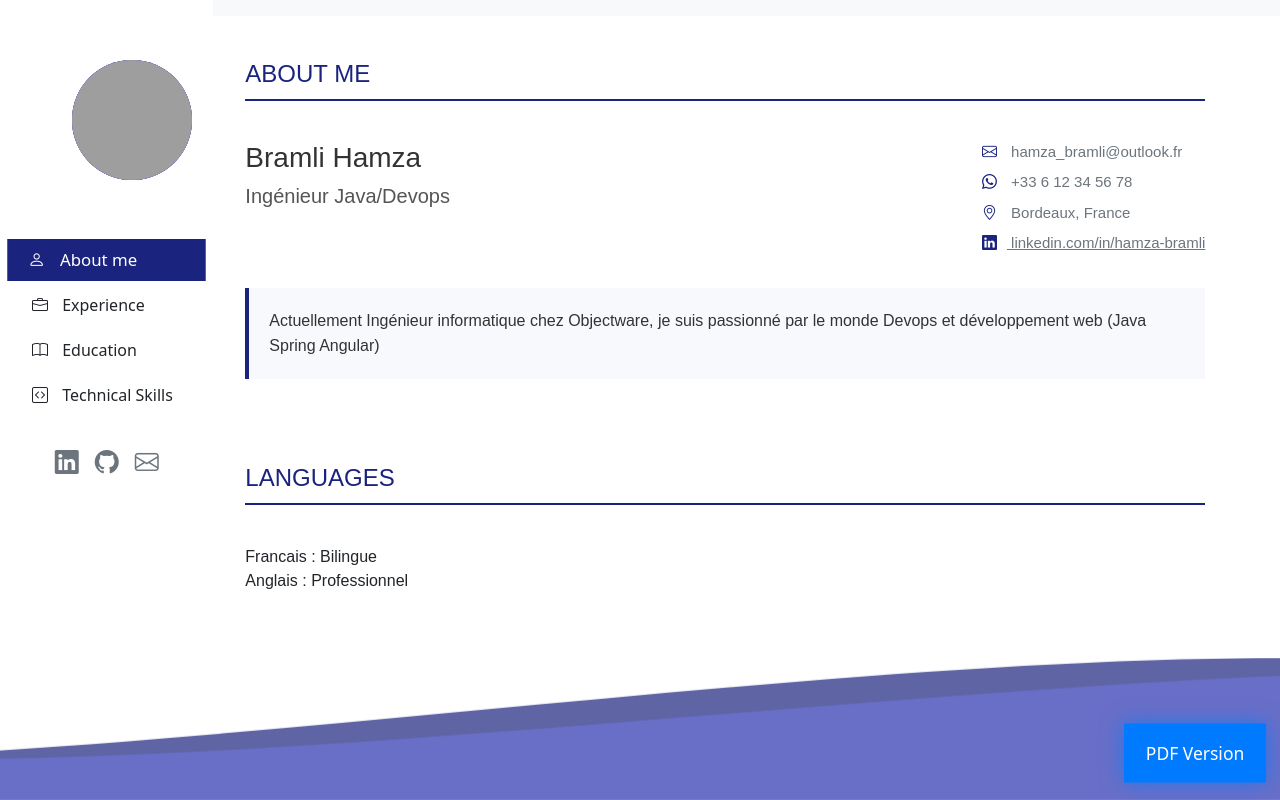
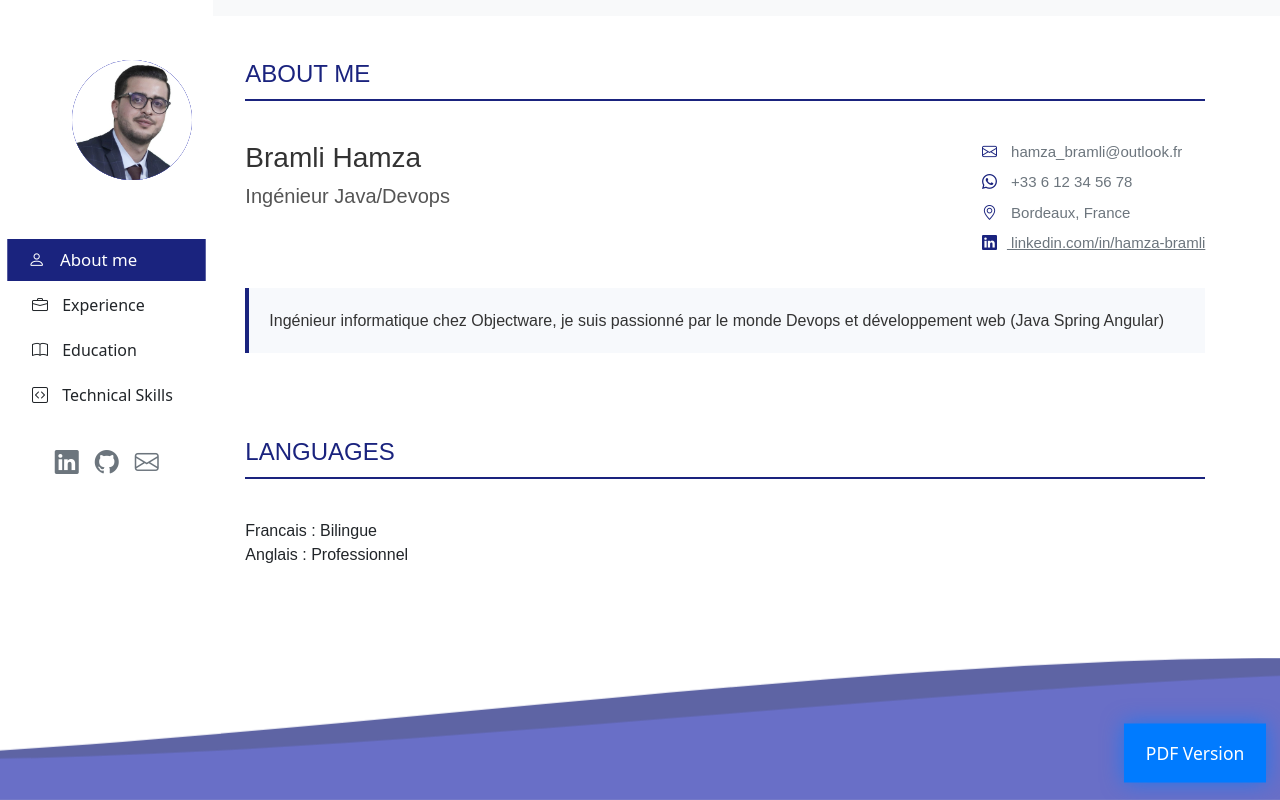
Before and after one commit to bramlihamza/cv-resume-angula, an Angular app: page /about in a window 1280 px wide. Built offline with nearby package versions, Linux system fonts and the light colour scheme; grey boxes are pictures that could not be loaded.

Commit message:
fix pic and description

```diff
--- a/src/app/components/sidebar/sidebar.component.html
+++ b/src/app/components/sidebar/sidebar.component.html
@@ -31,7 +31,7 @@
           <animate attributeName="fill-opacity" values="1;0" dur="4s" begin="3s" repeatCount="indefinite" />
         </circle>
 
-        <image height="50%" width="50%" x="25%" y="25%" href="https://media.licdn.com/dms/image/v2/C4D03AQHIrlwadxKYyQ/profile-displayphoto-shrink_800_800/profile-displayphoto-shrink_800_800/0/1638912060297?e=1747267200&v=beta&t=LNJ_DGZUdJK3vPyk5hNH_HqicypI52zaK6cMsfzXdfU" clip-path="url(#avatar-clip)" />
+        <image height="50%" width="50%" x="25%" y="25%" href="http://localhost:4200/assets/images/profil.jpeg" clip-path="url(#avatar-clip)" />
       </svg>
     </div>
 
--- a/src/assets/data/personal-info.json
+++ b/src/assets/data/personal-info.json
@@ -1,7 +1,7 @@
 {
   "name": "Bramli Hamza",
   "title": "Ingénieur Java/Devops",
-  "summary": "Actuellement Ingénieur informatique chez Objectware, je suis passionné par le monde Devops et développement web (Java Spring Angular)",
+  "summary": "Ingénieur informatique chez Objectware, je suis passionné par le monde Devops  et développement web (Java Spring Angular)",
 
   "contact": {
     "email": "hamza_bramli@outlook.fr",
```
